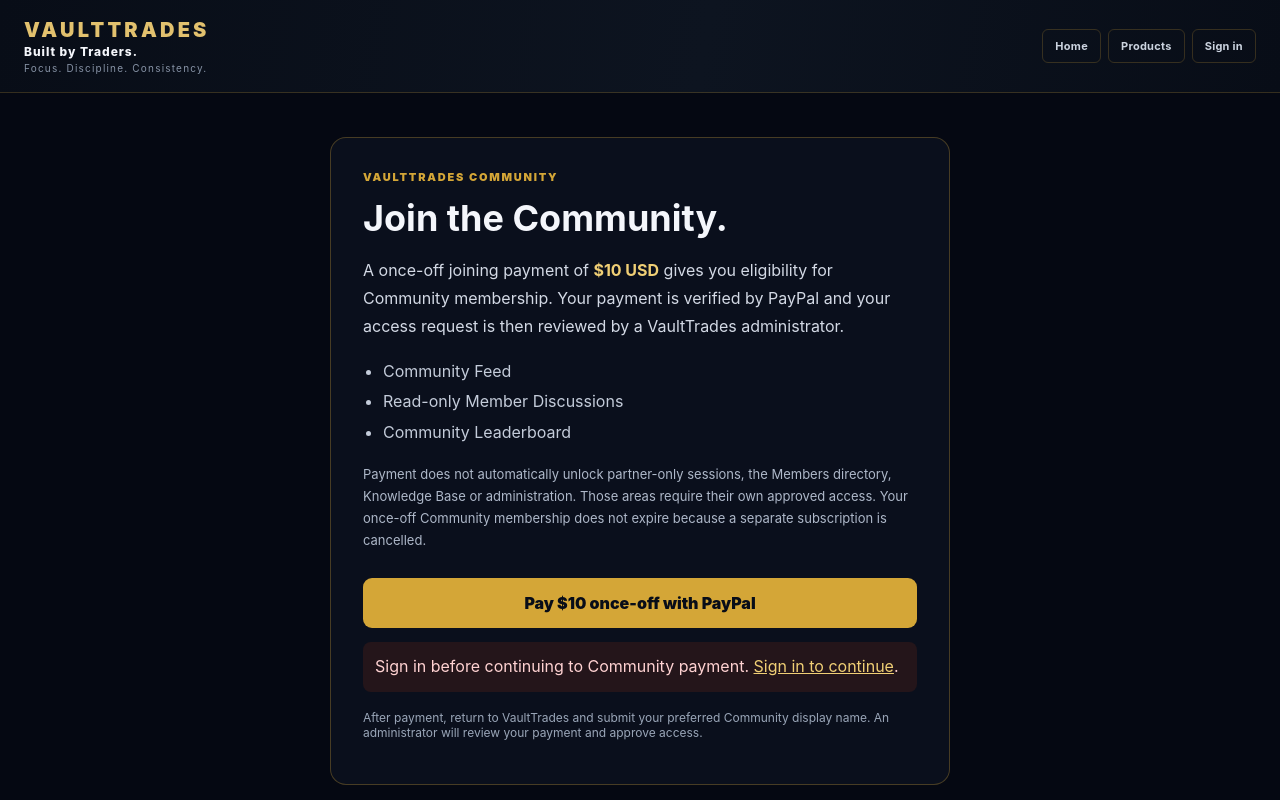
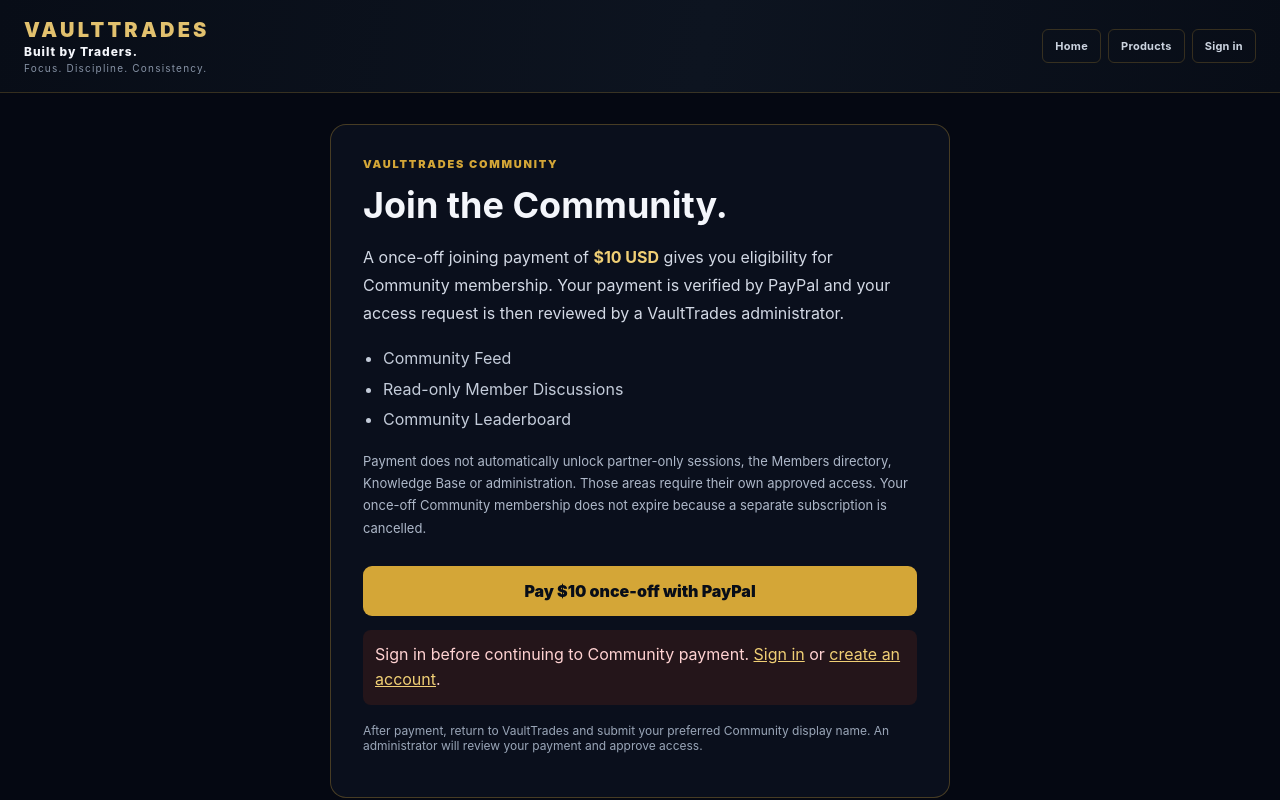
Before and after one commit to iyandatalks/vaulttrades, a Next.js app: page /community/join in a window 1280 px wide. Both pictures are taken after a click on the button "Pay $10 once-off with PayPal". Shown: the top 800 px of the page. Built offline with nearby package versions, Linux system fonts and the light colour scheme; no server answers.

Commit message:
Preserve partner attribution through Community sign-in and registration

```diff
--- a/app/community/join/JoinCommunityClient.tsx
+++ b/app/community/join/JoinCommunityClient.tsx
@@ -6,12 +6,17 @@ import Link from "next/link";
 export default function JoinCommunityClient() {
   const [busy, setBusy] = useState(false);
   const [error, setError] = useState("");
+  const [loginHref, setLoginHref] = useState("/auth/login?next=%2Fcommunity%2Fjoin");
+  const [registerHref, setRegisterHref] = useState("/auth/register?next=%2Fcommunity%2Fjoin");
 
   async function continueToPayment() {
     setBusy(true);
     setError("");
     try {
       const referralCode = new URLSearchParams(window.location.search).get("ref") || "";
+      const returnPath = window.location.pathname + window.location.search;
+      setLoginHref(`/auth/login?next=${encodeURIComponent(returnPath)}`);
+      setRegisterHref(`/auth/register?ref=${encodeURIComponent(referralCode)}&next=${encodeURIComponent(returnPath)}`);
       const response = await fetch("/api/community/join-intent", {
         method: "POST",
         headers: { "Content-Type": "application/json" },
@@ -42,7 +47,7 @@ export default function JoinCommunityClient() {
         <button onClick={() => void continueToPayment()} disabled={busy} style={{ width: "100%", marginTop: 14, padding: "15px 18px", border: 0, borderRadius: 9, background: "#d4a637", color: "#080d18", fontWeight: 900, cursor: busy ? "wait" : "pointer" }}>
           {busy ? "Preparing secure payment…" : "Pay $10 once-off with PayPal"}
         </button>
-        {error && <div role="alert" style={{ marginTop: 14, padding: 12, borderRadius: 8, background: "#24151a", color: "#ffd2d2", lineHeight: 1.6 }}>{error} <Link href="/login" style={{ color: "#f0cf75", textDecoration: "underline" }}>Sign in to continue</Link>.</div>}
+        {error && <div role="alert" style={{ marginTop: 14, padding: 12, borderRadius: 8, background: "#24151a", color: "#ffd2d2", lineHeight: 1.6 }}>{error} <Link href={loginHref} style={{ color: "#f0cf75", textDecoration: "underline" }}>Sign in</Link> or <Link href={registerHref} style={{ color: "#f0cf75", textDecoration: "underline" }}>create an account</Link>.</div>}
         <p style={{ color: "#9aa6b8", fontSize: 12, marginTop: 18 }}>After payment, return to VaultTrades and submit your preferred Community display name. An administrator will review your payment and approve access.</p>
       </section>
     </main>
```
